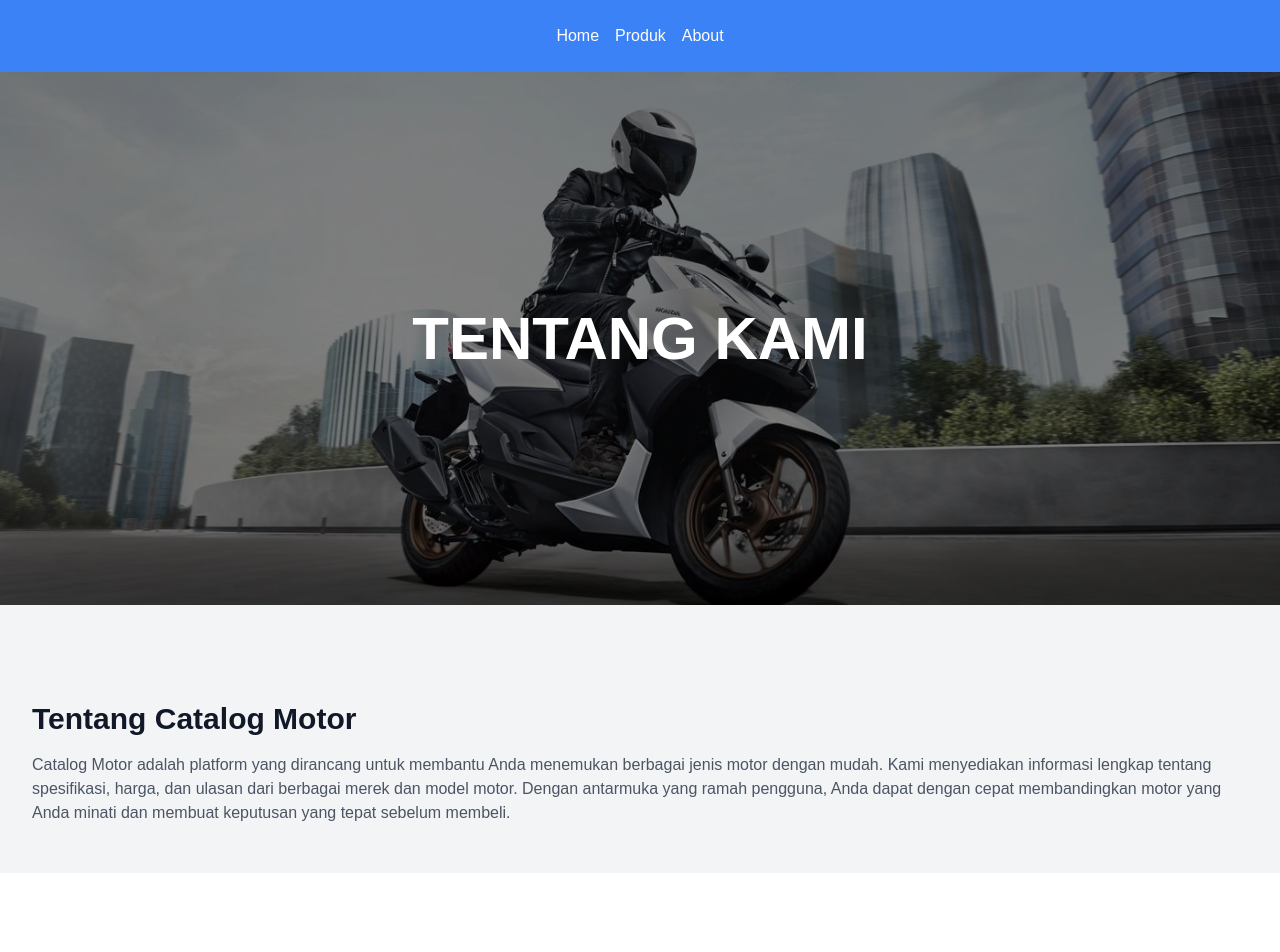
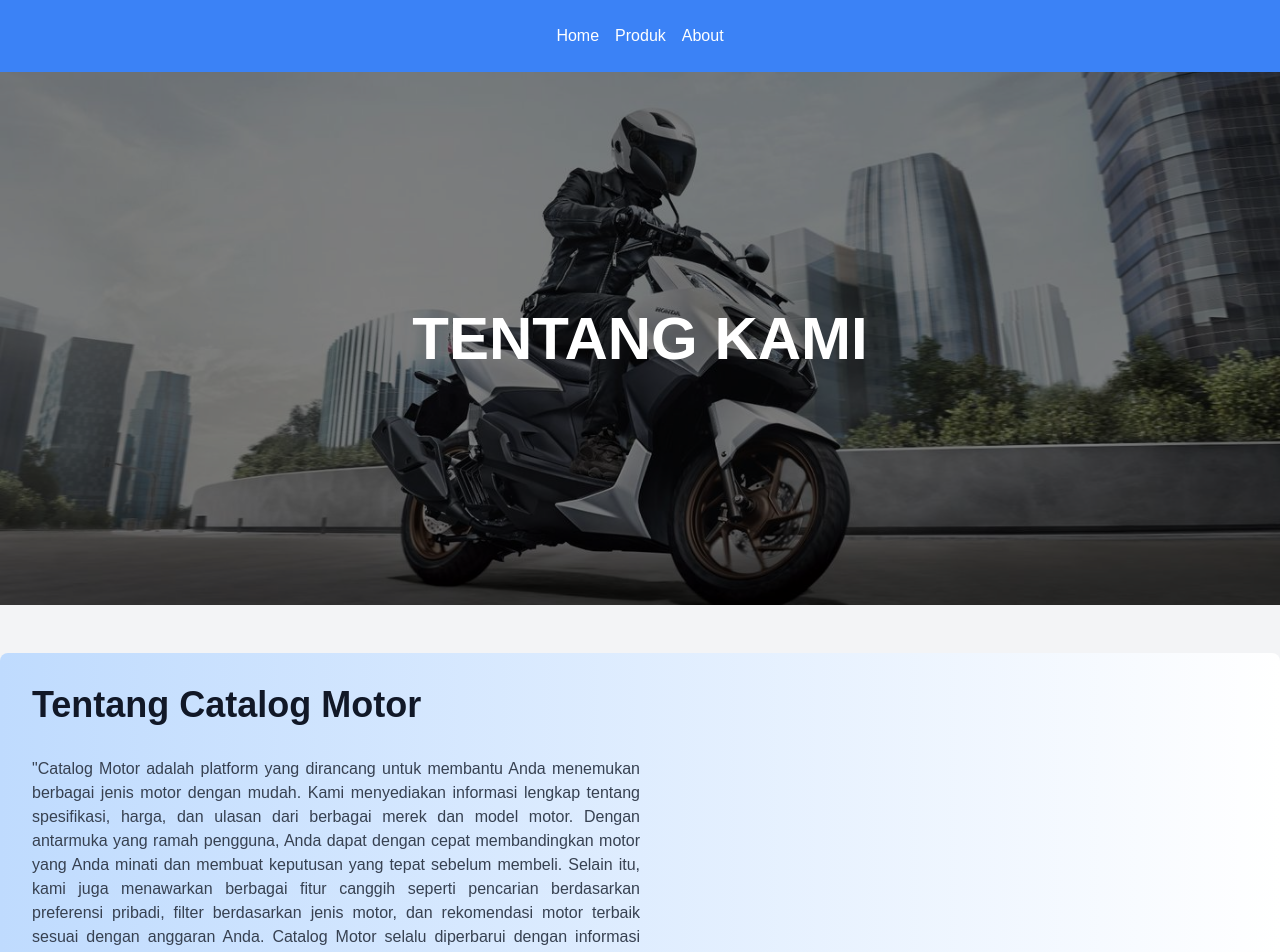
Before and after one commit to TriSasongko/GALACTRI, a Next.js app: page /modules/about in a window 1280 px wide. Shown: the top 952 px of the page. Before the commit the page ends 873 px from the top, so only its background shows below. Built offline with nearby package versions, Linux system fonts and the light colour scheme.

Commit message:
update tentang catalog

```diff
--- a/app/modules/about/page.tsx
+++ b/app/modules/about/page.tsx
@@ -18,15 +18,21 @@ const AboutPage = () => {
       </div>
 
        {/* Area Konten */}
-       <div className="py-12 px-4 sm:px-6 lg:px-8">
-        <div className="max-w-7xl mx-auto">
-        <div className="mt-12">
-            <h2 className="text-3xl font-bold text-gray-900">Tentang Catalog Motor</h2>
-             <p className="mt-4 text-gray-600">
-              Catalog Motor adalah platform yang dirancang untuk membantu Anda menemukan berbagai jenis motor dengan mudah.
-              Kami menyediakan informasi lengkap tentang spesifikasi, harga, dan ulasan dari berbagai merek dan model motor.
-              Dengan antarmuka yang ramah pengguna, Anda dapat dengan cepat membandingkan motor yang Anda minati dan membuat keputusan yang tepat sebelum membeli.
-            </p>
+       <div className="mt-12 bg-gradient-to-r from-blue-200 to-white p-8 rounded-lg shadow-lg">
+  <h2 className="text-4xl font-extrabold text-gray-900">Tentang Catalog Motor</h2>
+  <div className="mt-4 flex flex-col sm:flex-row items-center justify-between space-y-4 sm:space-y-0">
+    <div className="sm:w-1/2">
+      <p className="mt-4 text-gray-700 text-justify">
+        "Catalog Motor adalah platform yang dirancang untuk membantu Anda menemukan berbagai jenis motor
+        dengan mudah. Kami menyediakan informasi lengkap tentang spesifikasi, harga, dan ulasan dari berbagai
+        merek dan model motor. Dengan antarmuka yang ramah pengguna, Anda dapat dengan cepat membandingkan
+        motor yang Anda minati dan membuat keputusan yang tepat sebelum membeli. Selain itu, kami juga
+        menawarkan berbagai fitur canggih seperti pencarian berdasarkan preferensi pribadi, filter berdasarkan
+        jenis motor, dan rekomendasi motor terbaik sesuai dengan anggaran Anda. Catalog Motor selalu diperbarui
+        dengan informasi terbaru, memastikan Anda mendapatkan data terkini tentang motor pilihan Anda.
+        Kami berkomitmen untuk memberikan pengalaman belanja yang aman, nyaman, dan menyenangkan bagi
+        setiap pengunjung yang mencari motor impian mereka."
+      </p>
             </div>
 
 
```
